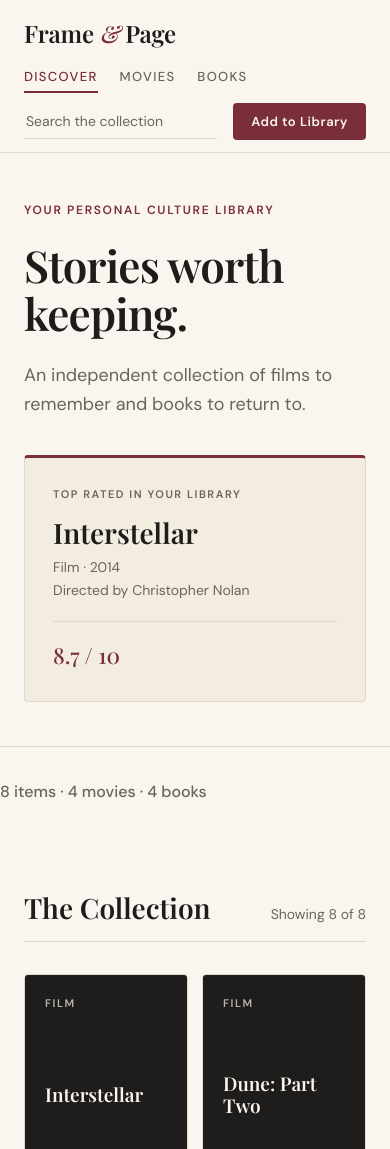
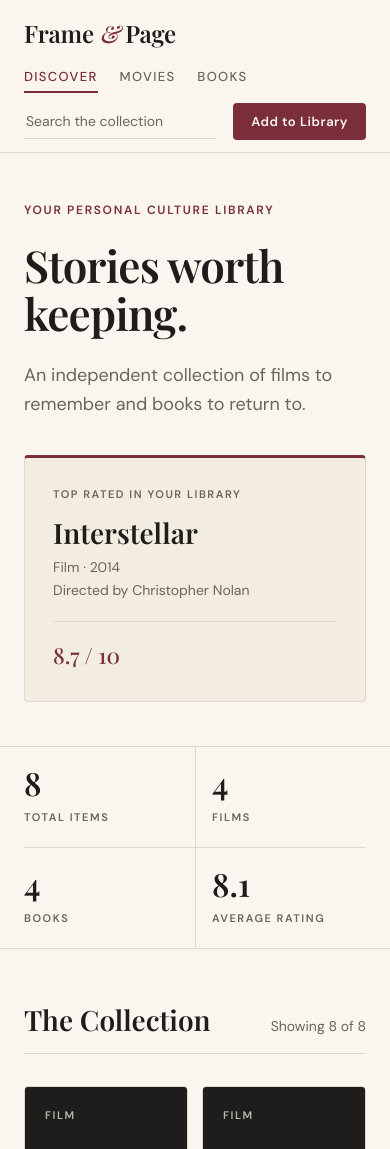
Before and after one commit to shruti-verma49/movie-book-library, a React (Vite) app in the folder client/: page / in a window 390 px wide. Shown: the top 1149 px of the page. Built offline with nearby package versions, Linux system fonts and the light colour scheme; a web font is replaced by a local one.

Commit message:
Add library overview calculated from real data

```diff
--- a/client/src/App.css
+++ b/client/src/App.css
@@ -411,3 +411,74 @@
     font-size: 19px;
   }
 }
+
+/* =========================================================
+   LIBRARY OVERVIEW
+   ========================================================= */
+
+.overview {
+  border-bottom: 1px solid var(--border);
+}
+
+.overview-inner {
+  display: grid;
+  grid-template-columns: repeat(4, 1fr);
+}
+
+.overview-stat {
+  display: flex;
+  flex-direction: column;
+  gap: 2px;
+  padding: 28px 24px 28px 0;
+}
+
+.overview-stat + .overview-stat {
+  padding-left: 24px;
+  border-left: 1px solid var(--border);
+}
+
+.overview-value {
+  font-family: var(--font-serif);
+  font-size: 40px;
+  font-weight: 600;
+  line-height: 1;
+  color: var(--ink);
+}
+
+.overview-label {
+  margin-top: 8px;
+  font-size: 11px;
+  font-weight: 600;
+  letter-spacing: 0.14em;
+  text-transform: uppercase;
+  color: var(--ink-soft);
+}
+
+@media (max-width: 700px) {
+  .overview-inner {
+    grid-template-columns: repeat(2, 1fr);
+  }
+
+  .overview-stat,
+  .overview-stat + .overview-stat {
+    padding: 20px 16px;
+    border-left: none;
+    border-bottom: 1px solid var(--border);
+  }
+
+  .overview-stat:nth-child(odd) {
+    padding-left: 0;
+  }
+
+  .overview-stat:nth-child(even) {
+    border-left: 1px solid var(--border);
+  }
+
+  .overview-stat:nth-last-child(-n + 2) {
+    border-bottom: none;
+  }
+
+  .overview-value {
+    font-size: 32px;
+  }
+}
--- a/client/src/App.jsx
+++ b/client/src/App.jsx
@@ -2,17 +2,13 @@ import { useState } from "react";
 import { sampleItems } from "./data/sampleItems";
 import Navbar from "./components/Navbar";
 import Hero from "./components/Hero";
+import LibraryOverview from "./components/LibraryOverview";
 import Catalogue from "./components/Catalogue";
 import "./App.css";
 
 function App() {
   const [activeTab, setActiveTab] = useState("all"); // "all", "movie" or "book"
   const [searchQuery, setSearchQuery] = useState("");
-
-  // Counts calculated from the data, not typed in by hand
-  const total = sampleItems.length;
-  const movies = sampleItems.filter((item) => item.type === "movie").length;
-  const books = sampleItems.filter((item) => item.type === "book").length;
 
   // Highest-rated item (null if the library is empty)
   const topItem =
@@ -59,14 +55,12 @@ function App() {
 
       <Hero topItem={topItem} />
 
-      {/* TEMPORARY: replaced by the Library Overview in a later step */}
-      <div className="container temp-counts">
-        {total} items · {movies} movies · {books} books
-      </div>
+      {/* The overview always describes the whole library, not the filtered view */}
+      <LibraryOverview items={sampleItems} />
 
       <Catalogue
         items={visibleItems}
-        totalCount={total}
+        totalCount={sampleItems.length}
         onClear={handleClear}
       />
     </>
--- /dev/null
+++ b/client/src/components/LibraryOverview.jsx
@@ -0,0 +1,36 @@
+// A quiet strip of facts about the library.
+// Every number is calculated from the items it receives, never typed in.
+
+function LibraryOverview({ items }) {
+  const total = items.length;
+  const movies = items.filter((item) => item.type === "movie").length;
+  const books = items.filter((item) => item.type === "book").length;
+
+  // Average rating, or a dash if the library is empty
+  const average =
+    total > 0
+      ? (items.reduce((sum, item) => sum + item.rating, 0) / total).toFixed(1)
+      : "–";
+
+  const stats = [
+    { label: "Total items", value: total },
+    { label: "Films", value: movies },
+    { label: "Books", value: books },
+    { label: "Average rating", value: average },
+  ];
+
+  return (
+    <section className="overview" aria-label="Library overview">
+      <div className="container overview-inner">
+        {stats.map((stat) => (
+          <div className="overview-stat" key={stat.label}>
+            <span className="overview-value">{stat.value}</span>
+            <span className="overview-label">{stat.label}</span>
+          </div>
+        ))}
+      </div>
+    </section>
+  );
+}
+
+export default LibraryOverview;
```
